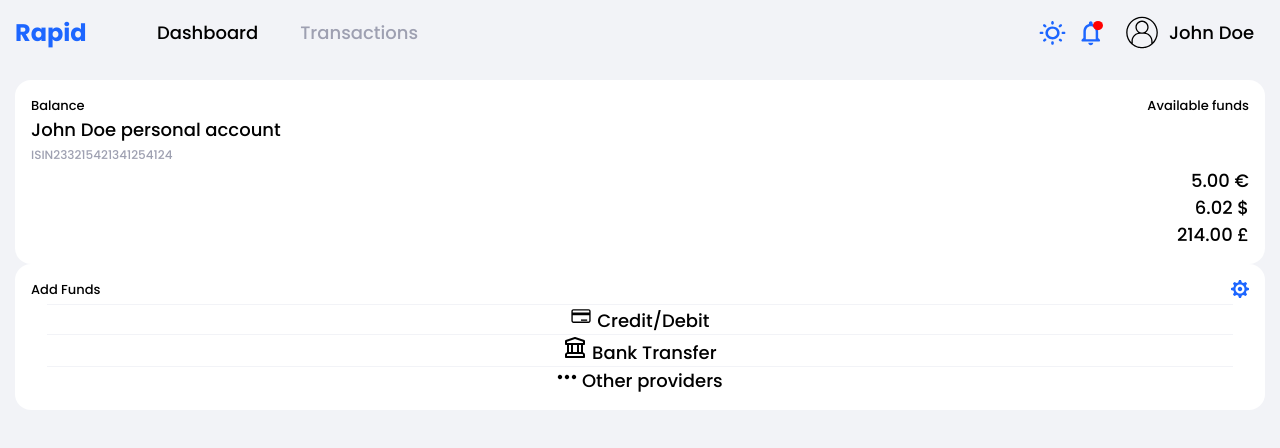
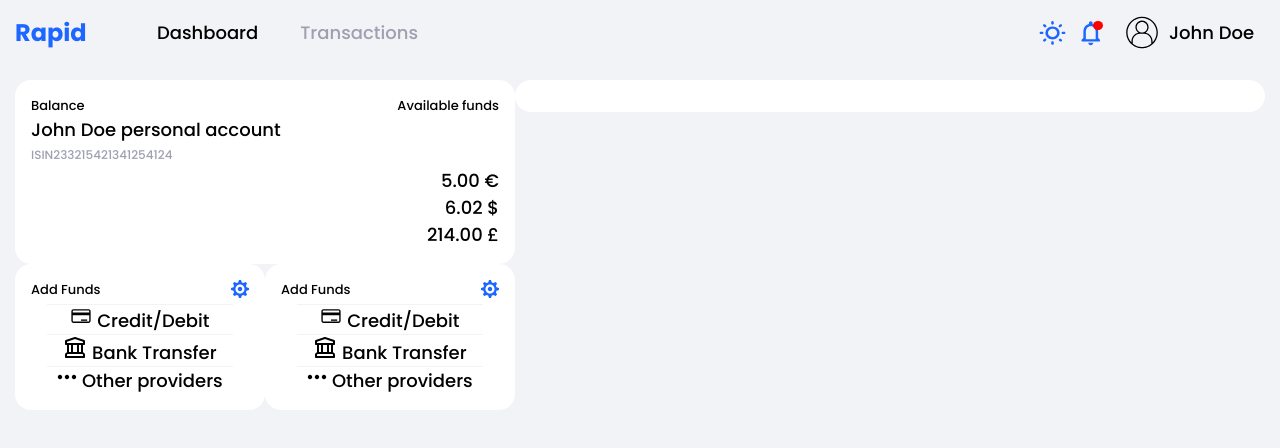
Before and after one commit to LeonKaarneem/rapid, a React (Create React App) app: page /dashboard in a window 1280 px wide. Shown: the top 448 px of the page. Built offline with nearby package versions, Linux system fonts and the light colour scheme.

Commit message:
dashboard page cards

```diff
--- a/src/components/card.css
+++ b/src/components/card.css
@@ -7,7 +7,6 @@
     padding: 1rem;
     font-weight: 500;
     white-space: nowrap;
-    min-width: 320px;
 }
 
 .cardHeader {
--- a/src/pages/userPages/userDashboardPage.js
+++ b/src/pages/userPages/userDashboardPage.js
@@ -1,12 +1,31 @@
 import Layout from '../../components/layout.js';
 import AccountDetailsCard from "../../components/accountDetailsCard";
 import AddFundsCard from "../../components/addFundsCard";
+import Card from "../../components/card";
 
 const UserDashboardPage = () => {
     return (
         <Layout>
-            <AccountDetailsCard accountName="John Doe personal account" accountNumber="ISIN233215421341254124" availableFunds={"[\"5.00 €\", \"6.02 $\", \"214.00 £\"]"}/>
-            <AddFundsCard />
+            <div style={{display: 'flex', flexWrap: 'wrap'}}>
+                <div style={{flex: '1 1 40%'}}>
+                    <div style={{width: '100%'}}>
+                        <AccountDetailsCard accountName="John Doe personal account"
+                                            accountNumber="ISIN233215421341254124"
+                                            availableFunds={"[\"5.00 €\", \"6.02 $\", \"214.00 £\"]"}/>
+                    </div>
+                    <div style={{display: 'flex', flexWrap: 'wrap'}}>
+                        <div style={{width: '50%', flex: '1 1 160px'}}>
+                            <AddFundsCard/>
+                        </div>
+                        <div style={{width: '50%', flex: '1 1 160px'}}>
+                            <AddFundsCard/>
+                        </div>
+                    </div>
+                </div>
+                <div style={{flex: '1 1 60%'}}>
+                    <Card/>
+                </div>
+            </div>
         </Layout>
     );
 }
```
